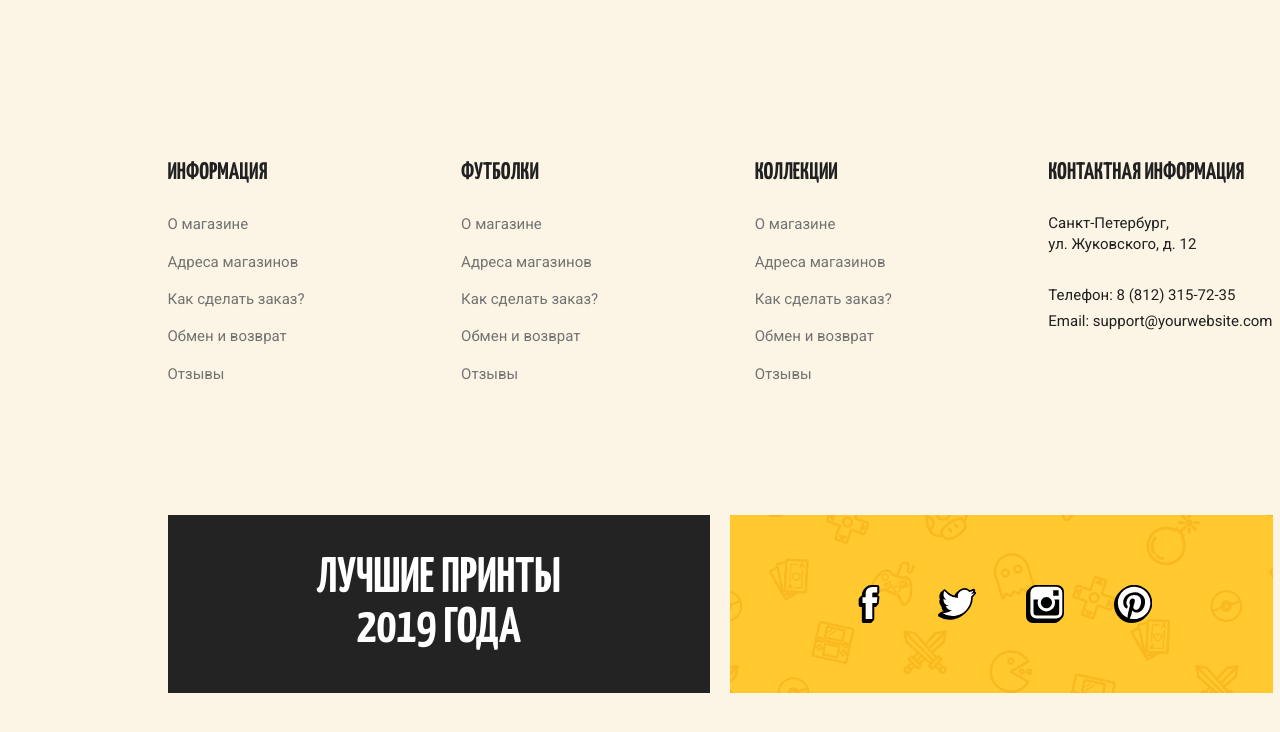
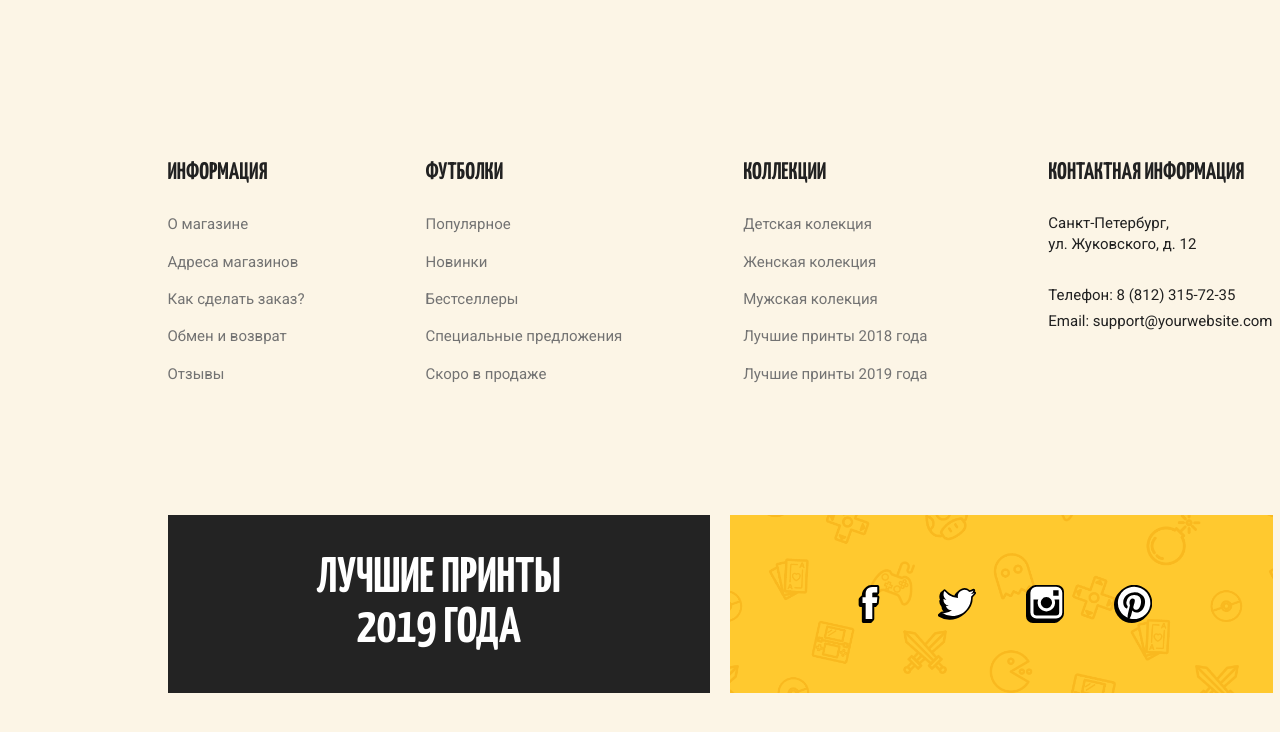
Before and after one commit to alesur/js-practice, a plain HTML site: page layout-marathon/index.html in a window 1280 px wide. Shown: the part 2707-3439 px from the top of the page. Drawn offline with nearby package versions, Linux system fonts and the light colour scheme.

Commit message:
update site-menu info

```diff
--- a/layout-marathon/index.html
+++ b/layout-marathon/index.html
@@ -267,19 +267,19 @@
                             <h3 class="site-menu__title">Футболки</h3>
                             <ul class="site-menu__list">
                                 <li class="site-menu__item">
-                                    <a href="" class="site-menu__link">О магазине</a>
+                                    <a href="" class="site-menu__link">Популярное</a>
                                 </li>
                                 <li class="site-menu__item">
-                                    <a href="" class="site-menu__link">Адреса магазинов</a>
+                                    <a href="" class="site-menu__link">Новинки</a>
                                 </li>
                                 <li class="site-menu__item">
-                                    <a href="" class="site-menu__link">Как сделать заказ?</a>
+                                    <a href="" class="site-menu__link">Бестселлеры</a>
                                 </li>
                                 <li class="site-menu__item">
-                                    <a href="" class="site-menu__link">Обмен и возврат</a>
+                                    <a href="" class="site-menu__link">Специальные предложения</a>
                                 </li>
                                 <li class="site-menu__item">
-                                    <a href="" class="site-menu__link">Отзывы</a>
+                                    <a href="" class="site-menu__link">Скоро в продаже</a>
                                 </li>
                             </ul>
                         </li>
@@ -287,19 +287,19 @@
                             <h3 class="site-menu__title">Коллекции</h3>
                             <ul class="site-menu__list">
                                 <li class="site-menu__item">
-                                    <a href="" class="site-menu__link">О магазине</a>
+                                    <a href="" class="site-menu__link">Детская колекция</a>
                                 </li>
                                 <li class="site-menu__item">
-                                    <a href="" class="site-menu__link">Адреса магазинов</a>
+                                    <a href="" class="site-menu__link">Женская колекция</a>
                                 </li>
                                 <li class="site-menu__item">
-                                    <a href="" class="site-menu__link">Как сделать заказ?</a>
+                                    <a href="" class="site-menu__link">Мужская колекция</a>
                                 </li>
                                 <li class="site-menu__item">
-                                    <a href="" class="site-menu__link">Обмен и возврат</a>
+                                    <a href="" class="site-menu__link">Лучшие принты 2018 года</a>
                                 </li>
                                 <li class="site-menu__item">
-                                    <a href="" class="site-menu__link">Отзывы</a>
+                                    <a href="" class="site-menu__link">Лучшие принты 2019 года</a>
                                 </li>
                             </ul>
                         </li>
```
